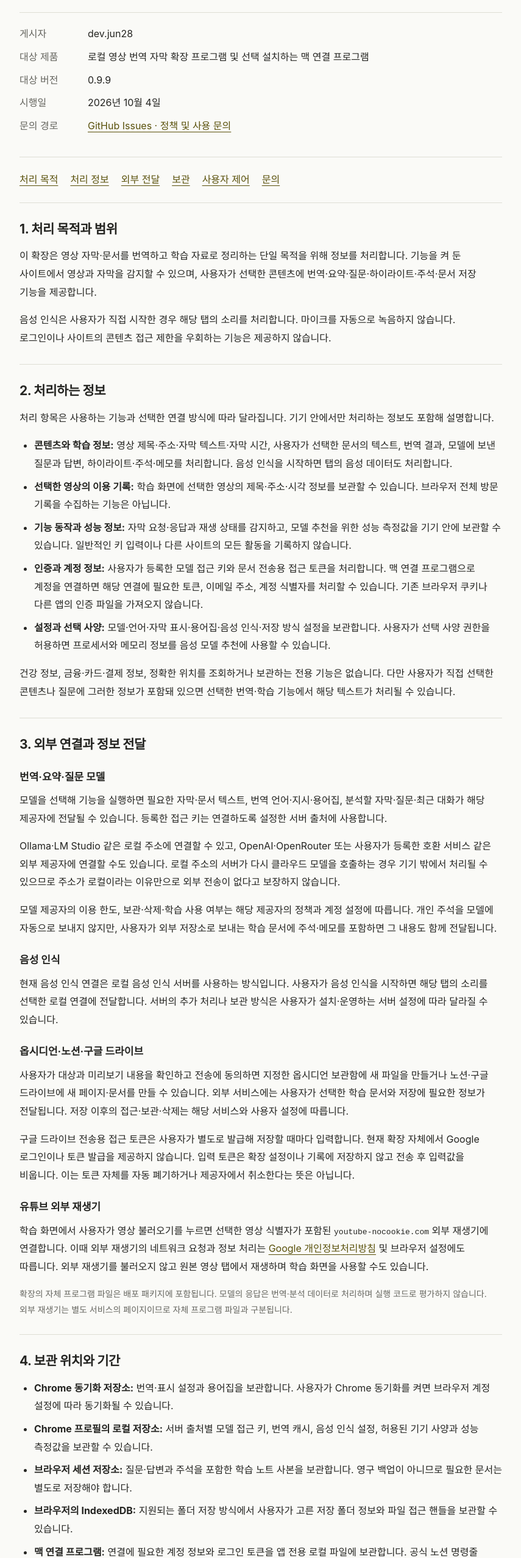
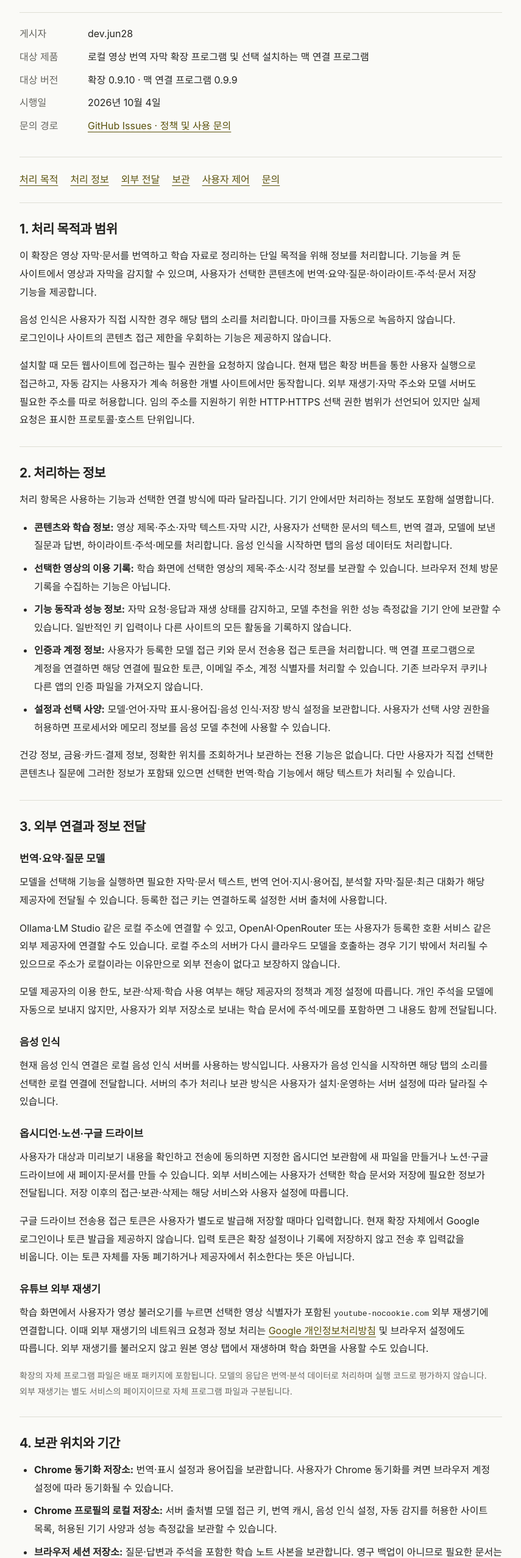
Before and after one commit to CastleJun/local-video-subtitles-privacy, a plain HTML site: page index.html in a window 1280 px wide. Shown: the part 187-2742 px from the top of the page at 61% size, without its empty margins (212-1067 px from the left). Drawn offline with Linux system fonts and the light colour scheme.

Commit message:
개인정보처리방침에 0.9.10 사이트별 선택 접근 반영

```diff
--- a/index.html
+++ b/index.html
@@ -42,7 +42,7 @@
         <dl class="meta">
           <dt>게시자</dt><dd>dev.jun28</dd>
           <dt>대상 제품</dt><dd>로컬 영상 번역 자막 확장 프로그램 및 선택 설치하는 맥 연결 프로그램</dd>
-          <dt>대상 버전</dt><dd>0.9.9</dd>
+          <dt>대상 버전</dt><dd>확장 0.9.10 · 맥 연결 프로그램 0.9.9</dd>
           <dt>시행일</dt><dd><time datetime="2026-10-04">2026년 10월 4일</time></dd>
           <dt>문의 경로</dt><dd><a href="https://github.com/CastleJun/local-video-subtitles-privacy/issues">GitHub Issues · 정책 및 사용 문의</a></dd>
         </dl>
@@ -63,6 +63,7 @@
         <h2>1. 처리 목적과 범위</h2>
         <p>이 확장은 영상 자막·문서를 번역하고 학습 자료로 정리하는 단일 목적을 위해 정보를 처리합니다. 기능을 켜 둔 사이트에서 영상과 자막을 감지할 수 있으며, 사용자가 선택한 콘텐츠에 번역·요약·질문·하이라이트·주석·문서 저장 기능을 제공합니다.</p>
         <p>음성 인식은 사용자가 직접 시작한 경우 해당 탭의 소리를 처리합니다. 마이크를 자동으로 녹음하지 않습니다. 로그인이나 사이트의 콘텐츠 접근 제한을 우회하는 기능은 제공하지 않습니다.</p>
+        <p>설치할 때 모든 웹사이트에 접근하는 필수 권한을 요청하지 않습니다. 현재 탭은 확장 버튼을 통한 사용자 실행으로 접근하고, 자동 감지는 사용자가 계속 허용한 개별 사이트에서만 동작합니다. 외부 재생기·자막 주소와 모델 서버도 필요한 주소를 따로 허용합니다. 임의 주소를 지원하기 위한 HTTP·HTTPS 선택 권한 범위가 선언되어 있지만 실제 요청은 표시한 프로토콜·호스트 단위입니다.</p>
       </section>
 
       <section id="data">
@@ -101,7 +102,7 @@
         <h2>4. 보관 위치와 기간</h2>
         <ul>
           <li><strong>Chrome 동기화 저장소:</strong> 번역·표시 설정과 용어집을 보관합니다. 사용자가 Chrome 동기화를 켜면 브라우저 계정 설정에 따라 동기화될 수 있습니다.</li>
-          <li><strong>Chrome 프로필의 로컬 저장소:</strong> 서버 출처별 모델 접근 키, 번역 캐시, 음성 인식 설정, 허용된 기기 사양과 성능 측정값을 보관할 수 있습니다.</li>
+          <li><strong>Chrome 프로필의 로컬 저장소:</strong> 서버 출처별 모델 접근 키, 번역 캐시, 음성 인식 설정, 자동 감지를 허용한 사이트 목록, 허용된 기기 사양과 성능 측정값을 보관할 수 있습니다.</li>
           <li><strong>브라우저 세션 저장소:</strong> 질문·답변과 주석을 포함한 학습 노트 사본을 보관합니다. 영구 백업이 아니므로 필요한 문서는 별도로 저장해야 합니다.</li>
           <li><strong>브라우저의 IndexedDB:</strong> 지원되는 폴더 저장 방식에서 사용자가 고른 저장 폴더 정보와 파일 접근 핸들을 보관할 수 있습니다.</li>
           <li><strong>맥 연결 프로그램:</strong> 연결에 필요한 계정 정보와 로그인 토큰을 앱 전용 로컬 파일에 보관합니다. 공식 노션 명령줄 도구의 로그인 상태는 해당 도구가 관리합니다.</li>
@@ -113,6 +114,7 @@
       <section id="control">
         <h2>5. 사용자 제어와 삭제</h2>
         <p>해당 화면에서 사이트 기능을 끄거나 음성 인식을 중지하고, 모델 설정·접근 키를 변경하거나 계정에서 로그아웃할 수 있습니다. 프로세서·메모리 정보 권한은 기본 자막 번역에 필수적이지 않습니다.</p>
+        <p>사이트 접근은 팝업에서 해제하고 서버 접근은 Chrome의 확장 권한 설정에서 취소할 수 있습니다. 사이트 접근 해제 시 자막 감지·표시를 중지하고 이후 요청을 제한하지만 이미 서버로 전달한 데이터와 계산을 회수하지는 못합니다. 단순 기능 끄기와 Chrome 접근 권한 취소는 서로 다른 동작입니다.</p>
         <p>맥 연결 프로그램에서 로그아웃하면 로그인 토큰을 지우지만 등록 이메일과 계정 식별자가 남을 수 있습니다. 계정 정보까지 모두 제거하려면 연결 프로그램의 앱 데이터도 별도로 관리해야 합니다. 제공자에서 접근 권한이나 토큰을 취소하려면 해당 제공자의 계정 관리 화면을 이용해야 합니다.</p>
         <p>다운로드한 파일은 파일 시스템에서, 외부에 저장한 문서는 해당 서비스에서 사용자가 관리·삭제합니다. 저장 폴더 접근 권한과 브라우저 프로필의 저장 데이터도 브라우저 설정에서 별도로 관리할 수 있습니다. 기기에만 저장된 파일과 데이터에 게시자가 원격으로 접근해 대신 삭제하는 기능은 없습니다.</p>
       </section>
```
